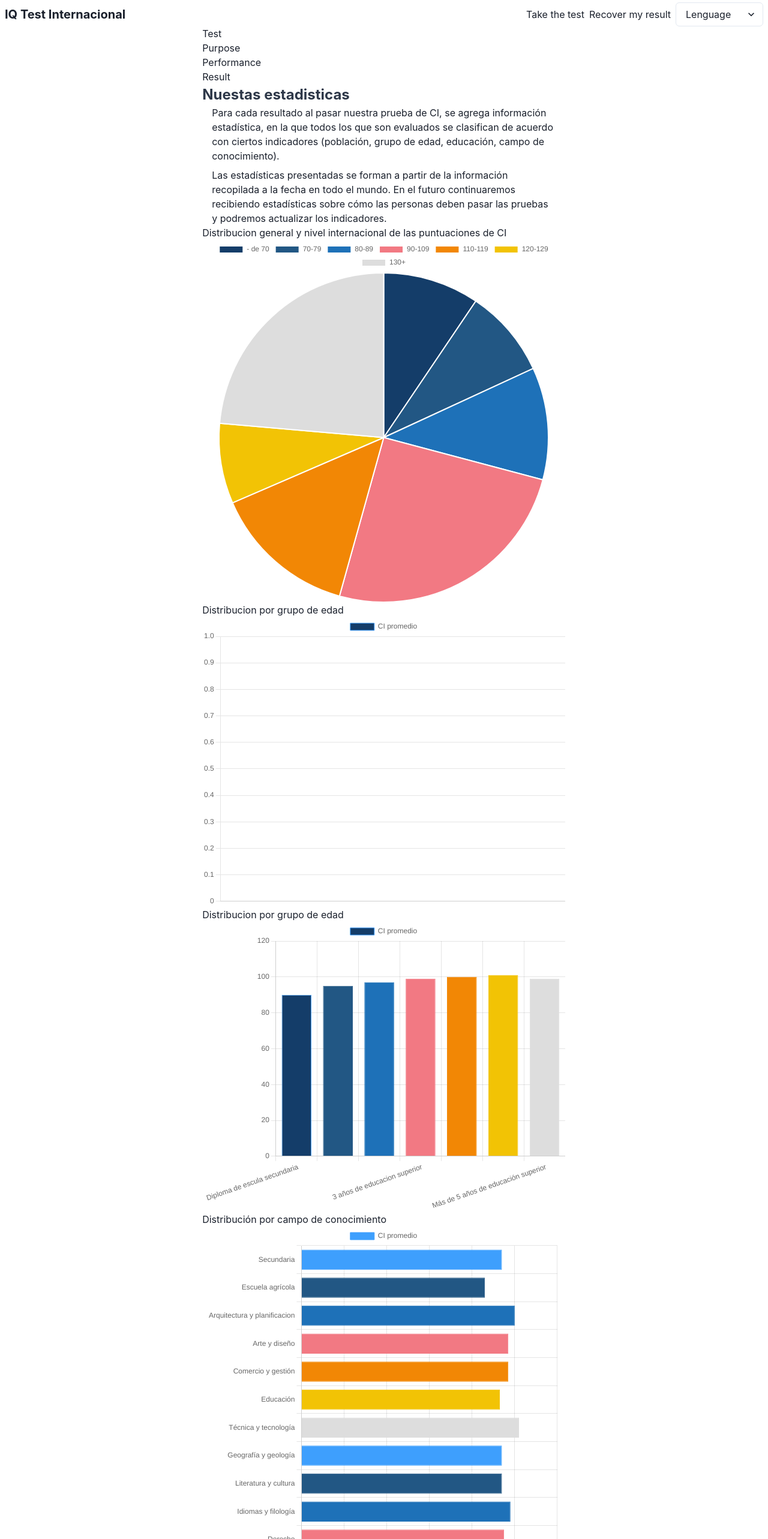
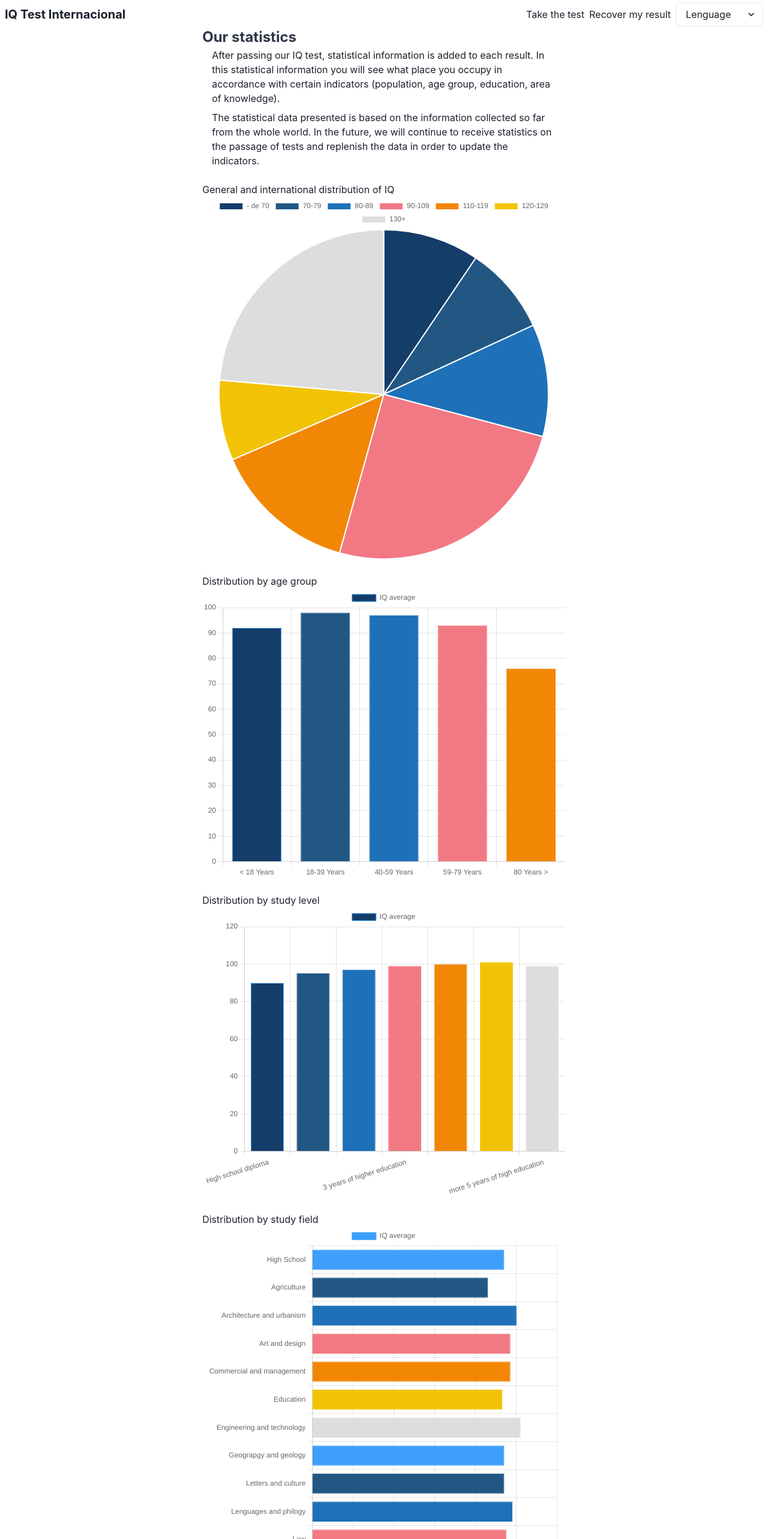
Before and after one commit to Mohibul-Alom/forntend-prueba-ci, a Next.js app: page / in a window 1280 px wide. Shown: the top 2566 px of the page at 60% size. Built offline with nearby package versions, Linux system fonts and the light colour scheme.

Commit message:
FEAT: charts are now internacional!

```diff
--- a/components/charts/BarChart.jsx
+++ b/components/charts/BarChart.jsx
@@ -1,13 +1,22 @@
-import React,{useEffect} from 'react';
-import {Bar} from 'react-chartjs-2';
+import React, { useEffect } from 'react';
+import { Bar } from 'react-chartjs-2';
 
-let dataLabels = [];
 let barData = [];
+let translate;
+
+
+export default function BarChart(props) {
+
+  barData = props.barData;
+  if(props.t !==undefined) {
+    translate = Object.assign({}, props.t);
+  }
+
 
   const data = {
-  labels: dataLabels,
+    labels: translate.labels,
     datasets: [{
-    label: 'CI promedio',
+      label: translate.leyend,
       data: barData,
       backgroundColor: [
         '#143D69',
@@ -31,19 +40,9 @@ const data = {
     }]
   }
 
-export default function BarChart(props){
-
-    dataLabels = props.dataLabels;
-    barData = props.barData;
-
-    useEffect(() => {
-      data.labels = dataLabels;
-      data.datasets[0].data = barData;
-    }, [props])
-
   return (
     <div>
-        <h2>Distribucion por grupo de edad</h2>
+      <h2>{translate.title}</h2>
       <Bar
         data={data}
         width={500}
--- a/components/charts/HorizontalBarChart.jsx
+++ b/components/charts/HorizontalBarChart.jsx
@@ -1,28 +1,37 @@
 import React from 'react';
 import { Bar } from 'react-chartjs-2';
 
+
+let translate;
+
+
+
+const options = {
+  indexAxis: 'y',
+  elements: {
+    bar: {
+      borderWidth: 2,
+    },
+  },
+  responsive: true,
+  plugins: {
+    legend: {
+      position: 'top',
+    },
+  },
+};
+
+export default function HorizontalBarChart (props) {
+
+  if(props.t !==undefined) {
+    translate = Object.assign({}, props.t);
+  }
+
   const data = {
-  labels: [
-      'Secundaria',
-      'Escuela agrícola',
-      'Arquitectura y planificacion',
-      'Arte y diseño',
-      'Comercio y gestión',
-      'Educación',
-      'Técnica y tecnología',
-      'Geografía y geología',
-      'Literatura y cultura',
-      'Idiomas y filología',
-      'Derecho',
-      'Matemáticas y TI',
-      'Ciencias Médicas',
-      'Ciencias Naturales',
-      'Ciencias Sociales',
-      'Comunicación e información'
-    ],
+    labels: translate.labels,
     datasets: [
       {
-      label: 'CI promedio',
+        label: translate.leyend,
         data: [94,86,100,97,97,93,102,94,94,98,95,104,99,102,98,95],
         backgroundColor: [
           '#3E9ffD',
@@ -47,25 +56,10 @@ const data = {
     ],
   };
 
-const options = {
-  indexAxis: 'y',
-  elements: {
-    bar: {
-      borderWidth: 2,
-    },
-  },
-  responsive: true,
-  plugins: {
-    legend: {
-      position: 'top',
-    },
-  },
-};
-
-const HorizontalBarChart = () => (
+  return (
   <>
     <div>
-      <h1>Distribución por campo de conocimiento</h1>
+      <h1>{translate.title}</h1>
     </div>
     <Bar
         data={data}
@@ -73,6 +67,5 @@ const HorizontalBarChart = () => (
         height={400}
     />
   </>
-);
-
-export default HorizontalBarChart;
+  )
+};
--- a/components/charts/PieChart.jsx
+++ b/components/charts/PieChart.jsx
@@ -1,5 +1,7 @@
 import React from 'react';
 import { Pie } from 'react-chartjs-2';
+
+let translate;
 
 const data = {
     labels: [
@@ -34,10 +36,15 @@ const data = {
     }]
 };
 
-export default function PieChart() {
+export default function PieChart(props) {
+
+    if(props.t !==undefined) {
+        translate = Object.assign({}, props.t);
+    }
+
     return (
     <div>
-        <h1>Distribucion general y nivel internacional de las puntuaciones de CI</h1>
+        <h1>{translate.title}</h1>
         <Pie
             data={data}
             width={400}
--- a/components/layout/HomeLayout.jsx
+++ b/components/layout/HomeLayout.jsx
@@ -3,10 +3,10 @@ import {Performance, Statistics, Purpose, Test, Result} from '../sections'
 export default function HomeLayout() {
     return (
         <Flex direction="column">
-            <Test/>
+            {/* <Test/>
             <Purpose/>
             <Performance/>
-            <Result/>
+            <Result/> */}
             <Statistics/>
         </Flex>
     )
--- a/components/navbar/Navbar.jsx
+++ b/components/navbar/Navbar.jsx
@@ -23,7 +23,6 @@ export default function Navbar() {
             translate = en;
             break;
     }
-    console.log(translate);
 
     const changeLanguage = (e) => {
         const locale = e.target.value;
--- a/components/sections/Statistics/Statistics.jsx
+++ b/components/sections/Statistics/Statistics.jsx
@@ -1,7 +1,34 @@
-import { Text,Container,useColorModeValue,Box } from "@chakra-ui/react"
+import { Text, Container, useColorModeValue, Box } from "@chakra-ui/react"
 import BarChart from "../../charts/BarChart"
 import HorizontalBarChart from "../../charts/HorizontalBarChart"
 import PieChart from "../../charts/PieChart"
+
+
+
+import en from "../../../utils/locale/sections/Statistics/en"
+import es from "../../../utils/locale/sections/Statistics/es"
+import fr from "../../../utils/locale/sections/Statistics/fr"
+
+import { useRouter } from 'next/router';
+
+
+export default function Statistics() {
+
+    const router = useRouter();
+    const { locale } = router;
+    let translate = en;
+
+    switch (locale) {
+        case "fr":
+            translate = en;
+            break;
+        case "es":
+            translate = es;
+            break;
+        default:
+            translate = en;
+            break;
+    }
 
     const barGraph = {
         dataLabels: ['< 18 años', '18-39 años', '40-59 años', '59-79 años', '80 años >'],
@@ -9,12 +36,9 @@ const barGraph = {
     }
 
     const barGraph2 = {
-    dataLabels: ['Diploma de escula secundaria','','','3 años de educacion superior','','','Más de 5 años de educación superior'],
-    barData: [90,95,97,99,100,101,99],
+        dataLabels: ['Diploma de escula secundaria', '', '', '3 años de educacion superior', '', '', 'Más de 5 años de educación superior'],
+        barData: [90, 95, 97, 99, 100, 101, 99],
     }
-
-
-export default function Statistics() {
 
     return (
         <div>
@@ -24,30 +48,30 @@ export default function Statistics() {
                     color={useColorModeValue("gray.700", "white")}
                     fontWeight="700"
                 >
-                    Nuestas estadisticas
+                    {translate.title}
                 </Text>
                 <Container>
-                    Para cada resultado al pasar nuestra prueba de CI, se agrega información estadística, en la que todos los que son evaluados se clasifican de acuerdo con ciertos indicadores (población, grupo de edad, educación, campo de conocimiento).
+                    {translate.firstParagraph}
                 </Container>
                 <Container mt="2">
-                    Las estadísticas presentadas se forman a partir de la información recopilada a la fecha en todo el mundo. En el futuro continuaremos recibiendo estadísticas sobre cómo las personas deben pasar las pruebas y podremos actualizar los indicadores.
+                    {translate.secondParagraph}
                 </Container>
             </div>
 
             <div>
-                <PieChart/>
-                <div>
-                    <BarChart dataLabels={barGraph.dataLabels} barData={barGraph.barData} />
-                </div>
-                <div>
-                    <BarChart dataLabels={barGraph2.dataLabels} barData={barGraph2.barData} />
-                </div>
-                <div>
-                    <HorizontalBarChart/>
-                </div>
-                <div>
-                    Hola
-                </div>
+                <Box mt="6">
+                    <PieChart t={translate.chartGeneralandInter}/>
+                </Box>
+                <Box  mt="6">
+                    <BarChart t={translate.chartAgeGroup} barData={barGraph.barData} />
+                </Box>
+                <Box mt="6">
+                <BarChart t={translate.chartStudyLevel} barData={barGraph2.barData} />
+                    {/* <BarChart dataLabels={barGraph2.dataLabels} barData={barGraph2.barData} /> */}
+                </Box>
+                <Box mt="6">
+                    <HorizontalBarChart t={translate.chartStudyField} />
+                </Box>
             </div>
         </div>
     )
--- /dev/null
+++ b/utils/locale/sections/Statistics/en.js
@@ -0,0 +1,57 @@
+export default {
+  title: "Our statistics",
+  firstParagraph:
+    "After passing our IQ test, statistical information is added to each result. In this statistical information you will see what place you occupy in accordance with certain indicators (population, age group, education, area of knowledge).",
+  secondParagraph:
+    "The statistical data presented is based on the information collected so far from the whole world. In the future, we will continue to receive statistics on the passage of tests and replenish the data in order to update the indicators.",
+  chartGeneralandInter: {
+    title: "General and international distribution of IQ",
+  },
+  chartAgeGroup: {
+    title: "Distribution by age group",
+    leyend: "IQ average",
+    labels: [
+      "< 18 Years",
+      "18-39 Years",
+      "40-59 Years",
+      "59-79 Years",
+      "80 Years >",
+    ],
+  },
+  chartStudyLevel: {
+    title: "Distribution by study level",
+    leyend: "IQ average",
+    labels: [
+      "High school diploma",
+      "",
+      "",
+      "3 years of higher education",
+      "",
+      "",
+      "more 5 years of high education",
+    ],
+  },
+
+  chartStudyField: {
+    title: "Distribution by study field",
+    leyend: "IQ average",
+    labels: [
+      "High School",
+      "Agriculture",
+      "Architecture and urbanism",
+      "Art and design",
+      "Commercial and management",
+      "Education",
+      "Engineering and technology",
+      "Geograpgy and geology",
+      "Letters and culture",
+      "Lenguages and philogy",
+      "Law",
+      "Math and Computer Science",
+      "Medical Science",
+      "Natural Science",
+      "Social Science",
+      "Communication and information",
+    ],
+  },
+};
--- /dev/null
+++ b/utils/locale/sections/Statistics/es.js
@@ -0,0 +1,58 @@
+export default {
+  title: "Nuestas estadisticas",
+  firstParagraph:
+    "Para cada resultado al pasar nuestra prueba de CI, se agrega información estadística, en la que todos los que son evaluados se clasifican de acuerdo con ciertos indicadores (población, grupo de edad, educación, campo de conocimiento).",
+  secondParagraph:
+    "Las estadísticas presentadas se forman a partir de la información recopilada a la fecha en todo el mundo. En el futuro continuaremos recibiendo estadísticas sobre cómo las personas deben pasar las pruebas y podremos actualizar los indicadores.",
+  chartGeneralandInter: {
+    title:
+      "Distribución general y nivel internacional de las puntuaciones de CI",
+  },
+  chartAgeGroup: {
+    title: "Distribución por grupo de edad",
+    leyend: "CI promedio",
+    labels: [
+      "< 18 años",
+      "18-39 años",
+      "40-59 años",
+      "59-79 años",
+      "80 años >",
+    ],
+  },
+  chartStudyLevel: {
+    title: "Distribución por nivel educativo",
+    leyend: "CI promedio",
+    labels: [
+      "Diploma de escula secundaria",
+      "",
+      "",
+      "3 años de educacion superior",
+      "",
+      "",
+      "Más de 5 años de educación superior",
+    ],
+  },
+
+  chartStudyField: {
+    title: "Distribución por campo de conocimiento",
+    leyend: "CI promedio",
+    labels: [
+      "Secundaria",
+      "Escuela agrícola",
+      "Arquitectura y planificacion",
+      "Arte y diseño",
+      "Comercio y gestión",
+      "Educación",
+      "Técnica y tecnología",
+      "Geografía y geología",
+      "Literatura y cultura",
+      "Idiomas y filología",
+      "Derecho",
+      "Matemáticas y TI",
+      "Ciencias Médicas",
+      "Ciencias Naturales",
+      "Ciencias Sociales",
+      "Comunicación e información",
+    ],
+  },
+};
--- /dev/null
+++ b/utils/locale/sections/Statistics/fr.js
@@ -0,0 +1,9 @@
+export default {
+    title: "",
+    firstParagraph: "",
+    secondParagraph: "",
+    titlePieChart: "",
+    titleBarchart1: "",
+    titleBarchart2: "",
+    titleHorizontalChart:"",
+}
```
Lines whose indentation alone changed are shown as unchanged.
